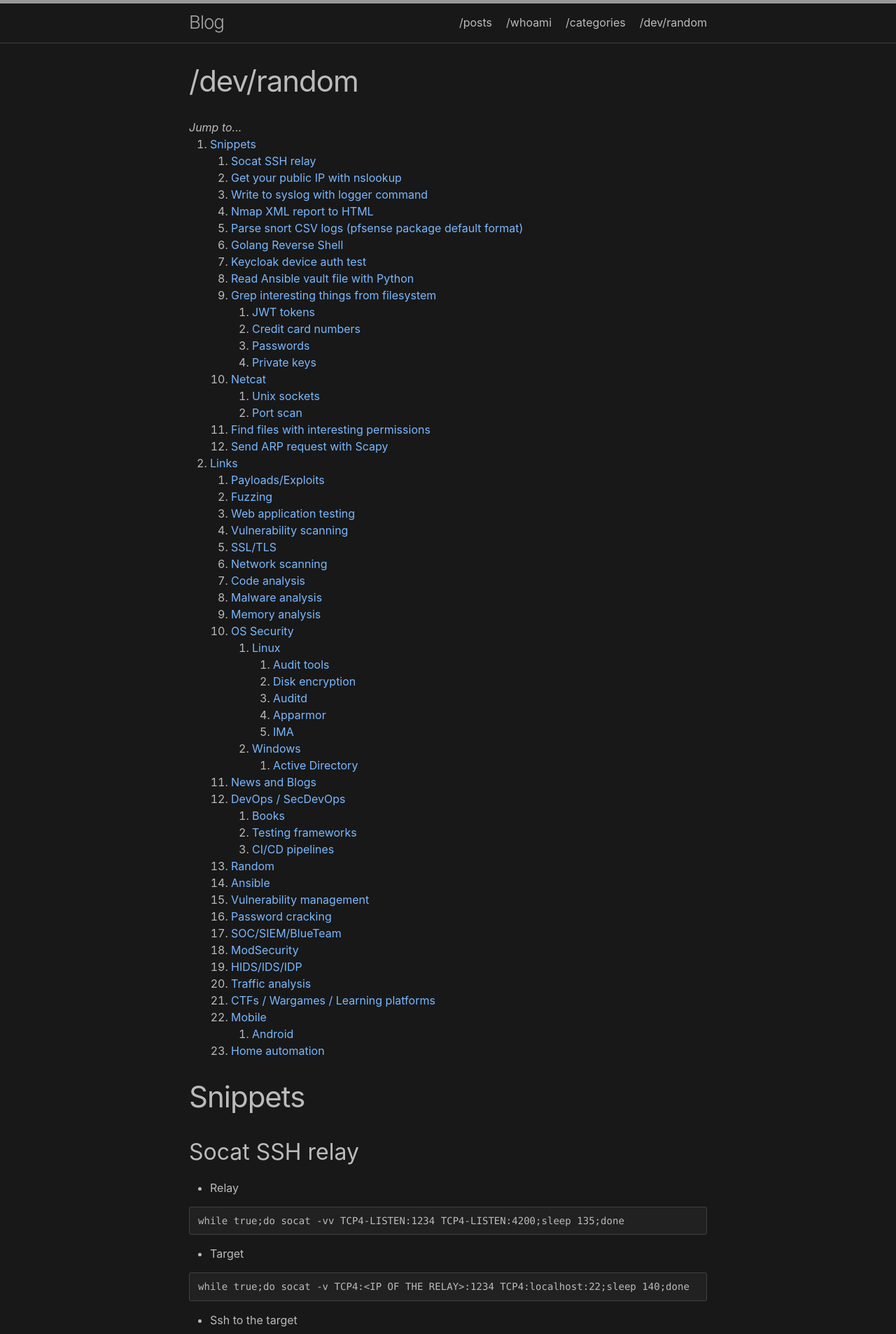
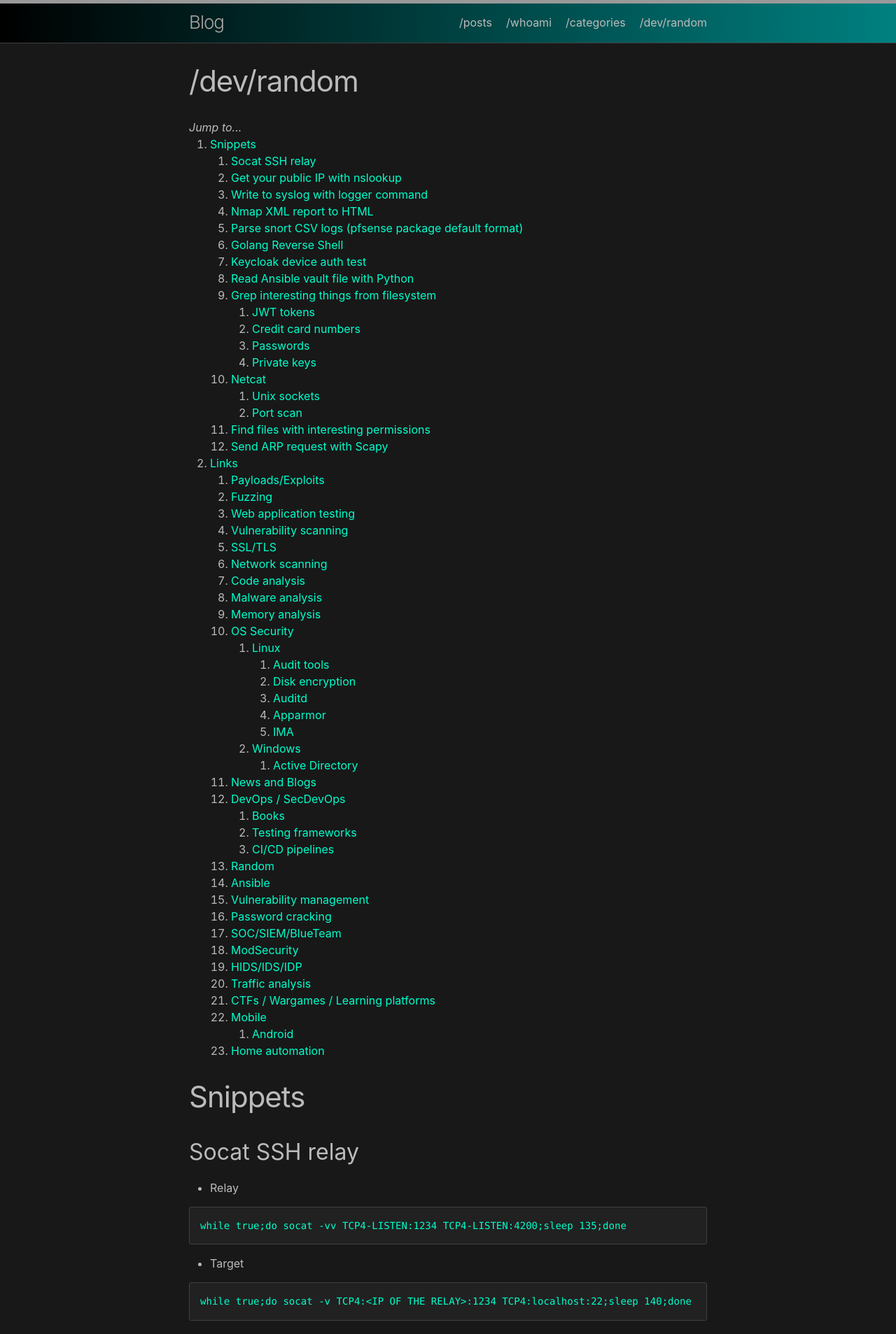
Before and after one commit to mtask/mtask.github.io, a Jekyll site: the page built from random.md, in a window 1280 px wide. Shown: the top 1907 px of the page at 70% size. Built offline with Jekyll 4.4.1, drawn with Linux system fonts in a browser that asks for light colours.

Commit message:
header css

```diff
--- a/assets/css/style.scss
+++ b/assets/css/style.scss
@@ -5,3 +5,42 @@
 @import
   "minima/skins/{{ site.minima.skin | default: 'classic' }}",
   "minima/initialize";
+
+/**
+ * Site header
+ */
+.site-header {
+  border-top: 5px solid $border-color-03;
+  border-bottom: 1px solid $border-color-01;
+  min-height: $spacing-unit * 1.865;
+  line-height: $base-line-height * $base-font-size * 2.25;
+  background: linear-gradient(to right, black, #008080);
+  // Positioning context for the mobile navigation icon
+  position: relative;
+}
+
+/* Accent colors */
+a {
+  color: #00ffcc;
+}
+
+a:hover {
+  color: #ff0099;
+}
+
+/* Syntax highlighting for code */
+pre {
+  background-color: #2e2e2e;
+  padding: 15px;
+  border-radius: 5px;
+}
+
+pre code {
+  color: #00ffcc;
+}
+
+/* Footer */
+.footer {
+  background-color: #151515;
+  color: #f8f9fa;
+}
```
